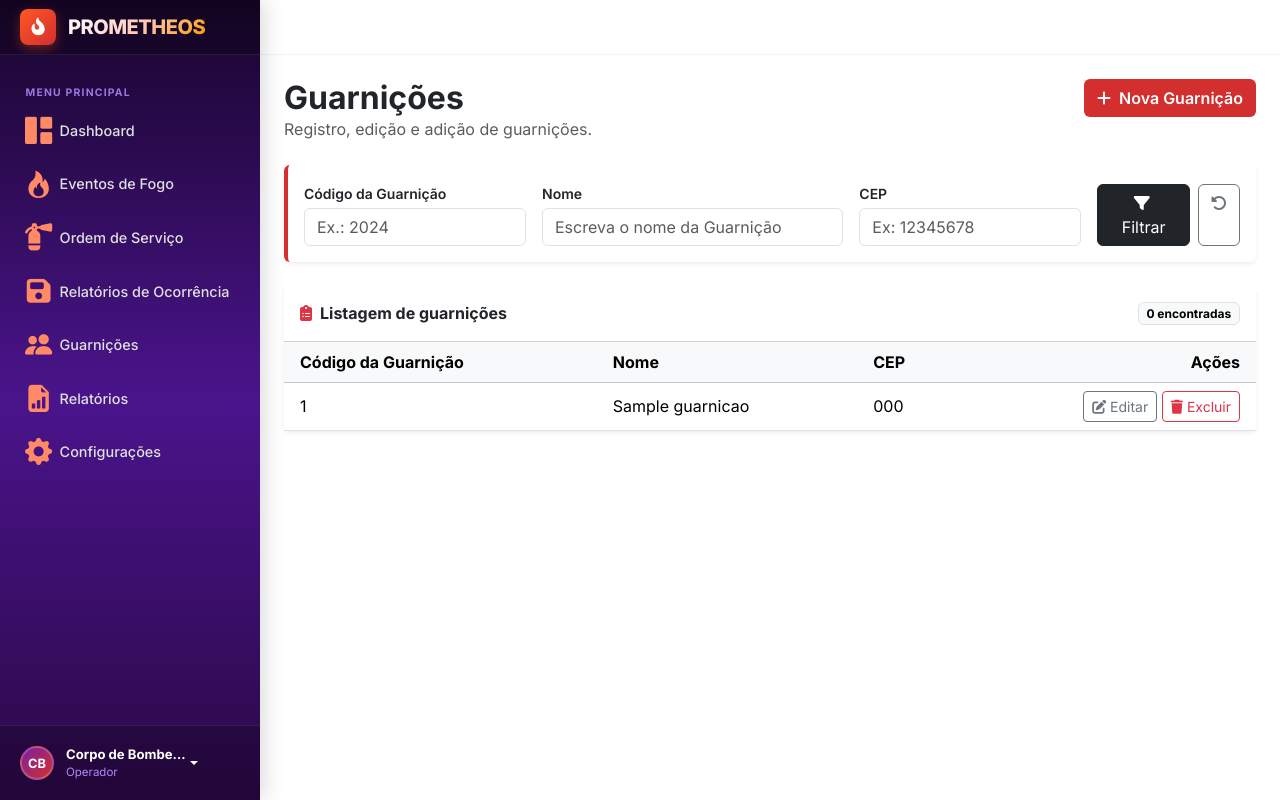
After one commit to JuanPFRocha/Prometheos, a Django app: page /guarnicoes in a window 1280 px wide. The commit adds this page. Run offline with Django 5.2, Linux system fonts and the light colour scheme; tables that the repository leaves empty hold one stand-in row (values such as "Sample post").

Commit message:
Feat: adiciona parcialmente as guarnições

```diff
--- a/evento_fogo/forms.py
+++ b/evento_fogo/forms.py
@@ -9,7 +9,7 @@ class EventoFogoForm(forms.ModelForm):
 
     def __init__(self, *args, **kwargs):
         super(EventoFogoForm, self).__init__(*args, **kwargs)
-        self.fields['id'].disabled = True
+        self.fields['id'].widget.attrs['placeholder'] = 'Número de segurança'
         self.fields['data_registro'].widget.attrs['placeholder'] = 'Ex: 26/10/2005 12:00'
         self.fields['descricao'].widget.attrs['placeholder'] = 'Preencha com detalhes do evento'
         self.fields['latitude'].widget.attrs['placeholder'] = 'Ex: 12.12312'
@@ -23,7 +23,7 @@ class OrdemServicoForm(forms.ModelForm):
 
     def __init__(self, *args, **kwargs):
         super(OrdemServicoForm, self).__init__(*args, **kwargs)
-        self.fields['id'].disabled = True
+        self.fields['id'].widget.attrs['placeholder'] = 'Número de segurança'
         self.fields['data_emissao'].widget.attrs['placeholder'] = 'Ex: 26/10/2005 12:00'
         campo = self.fields['id_evento_fogo']
 
@@ -46,7 +46,7 @@ class RelatorioOcorrenciaForm(forms.ModelForm):
 
     def __init__(self, *args, **kwargs):
         super(RelatorioOcorrenciaForm, self).__init__(*args, **kwargs)
-        self.fields['id'].disabled = True
+        self.fields['id'].widget.attrs['placeholder'] = 'Número de segurança'
         self.fields['data'].widget.attrs['placeholder'] = 'Ex: 16/09/2004'
         self.fields['descricao'].widget.attrs['placeholder'] = 'Digite a descrição do Relatório'
         campo = self.fields['id_os']
--- a/gestao/models.py
+++ b/gestao/models.py
@@ -1,4 +1,5 @@
 from django.db import models
+from django.core.validators import RegexValidator
 
 class Estatus(models.TextChoices):
     LIVRE = "LIVRE"
@@ -6,6 +7,7 @@ class Estatus(models.TextChoices):
 
 class Equipe(models.Model):
     id = models.IntegerField(primary_key=True)
+    codigo = models.IntegerField()
     estatus = models.CharField(choices=Estatus, default=Estatus.LIVRE)
     id_comandante = models.ForeignKey("usuario.Bombeiro", on_delete=models.PROTECT)
     def __str__(self):
@@ -13,8 +15,15 @@ class Equipe(models.Model):
 
 
 class Guarnicao(models.Model):
+    num_regex = RegexValidator(
+        regex=r'^\d+$',
+        message='Digite o CEP',
+        code='invalid_digits'
+    )
+
     id = models.IntegerField(primary_key=True)
+    codigo = models.IntegerField()
     nome = models.CharField(max_length=50)
-    endereco = models.CharField(max_length=100)
+    cep = models.CharField(max_length=8, validators=[num_regex])
     def __str__(self):
                 return f"ID: {self.id}"
--- a/gestao/urls.py
+++ b/gestao/urls.py
@@ -4,6 +4,8 @@ from evento_fogo import views as fogoViews
 
 urlpatterns = [
     path('', views.dashboard, name='dashboard'),
+    path('guarnicoes', views.guarnicao, name='guarnicao'),
+    path('guarnicoes/deletar/<id>', views.excluirGuarnicao, name='excluirGuarnicao'),
     path('eventoFogo/',fogoViews.eventoFogo, name='eventoFogo'),
     path('eventoFogo/deletar/<id>', fogoViews.excluirEventoFogo, name='excluirEventoFogo'),
     path('eventoFogo/adicionar', fogoViews.adicionaEventofogo, name='adicionaEventoFogo'),
--- a/gestao/views.py
+++ b/gestao/views.py
@@ -1,7 +1,8 @@
 from django.http import request
-from django.shortcuts import render
+from django.shortcuts import render, redirect
 from evento_fogo.models import EventoFogo, OrdemServico, Despacho
 from usuario.models import Bombeiro
+from gestao.models import Guarnicao
 
 def dashboard(request):
     qtd_evento_fogo = EventoFogo.objects.filter(estatus="ABERTO").count()
@@ -17,3 +18,33 @@ def dashboard(request):
     }
 
     return render(request, 'gestao/dashboard.html', contexto)
+
+def guarnicao(request):
+    guarnicoes = Guarnicao.objects.all().order_by("codigo")
+
+    filtros = {
+        "codigo" : request.GET.get("codigo", ""),
+        "nome" : request.GET.get("nome", ""),
+        "cep" : request.GET.get("cep", "")
+    }
+
+    if filtros["codigo"]:
+        guarnicoes = guarnicoes.filter(codigo=filtros["codigo"])
+
+    if filtros["nome"]:
+        guarnicoes = guarnicoes.filter(nome__icontains=filtros["nome"])
+
+    if filtros["cep"]:
+        guarnicoes = guarnicoes.filter(cep=filtros["cep"])
+
+    contexto = {
+        "guarnicoes" : guarnicoes,
+        "filtros" : filtros
+    }
+
+    return render(request, 'gestao/guarnicoes.html', contexto)
+
+def excluirGuarnicao(request, id=None):
+    guarnicao = Guarnicao.objects.get(pk=id)
+    guarnicao.delete()
+    return redirect('guarnicao')
--- a/templates/evento_fogo/ordemServico.html
+++ b/templates/evento_fogo/ordemServico.html
@@ -94,7 +94,7 @@
                         {# Troque o href abaixo pela rota de criar despacho quando ela existir #}
                         <a href="#" class="btn btn-sm btn-outline-success"
                            title="Criar despacho" aria-label="Criar despacho para a OS {{ ordem.id }}">
-                            <i class="fa-solid fa-floppy-disk"></i> Criar Relatório de Ocorrência
+                            <i class="fa-solid fa-floppy-disk"></i> Criar RO
                         </a>
                         <a href="{% url 'editaOrdemServico' ordem.pk %}" class="btn btn-sm btn-outline-secondary"
                            title="Editar" aria-label="Editar OS {{ ordem.id }}">
--- /dev/null
+++ b/templates/gestao/guarnicoes.html
@@ -0,0 +1,110 @@
+{% extends "layout.html" %}
+
+{% block title %}Ordens de Serviço · Prometheos{% endblock %}
+
+{% block content %}
+
+{# Cabeçalho da página + botão de criar #}
+<div class="d-flex flex-wrap align-items-start justify-content-between gap-3 mb-4">
+    <div>
+        <h1 class="h2 fw-bold mb-0">Guarnições</h1>
+        <p class="text-muted mb-0">Registro, edição e adição de guarnições.</p>
+    </div>
+    <a href="{% url 'adicionaRelatorioOcorrencia' %}" class="btn text-white fw-semibold" style="background-color: #D32F2F;">
+        <i class="fa-solid fa-plus me-1"></i> Nova Guarnição
+    </a>
+</div>
+
+{# Filtros #}
+<div class="card border-0 shadow-sm mb-4" style="border-left: 4px solid #D32F2F !important;">
+    <div class="card-body p-3">
+        <form method="get" class="row g-3 align-items-end">
+
+            <div class="col-12 col-md-3">
+                <label for="filtro-codigo" class="form-label small fw-semibold mb-1">Código da Guarnição</label>
+                <input type="text" class="form-control" id="filtro-codigo" name="codigo"
+                       placeholder="Ex.: 2024" value="{{ filtros.codigo }}">
+            </div>
+
+            <div class="col-12 col-md-4">
+                <label for="filtro-descricao" class="form-label small fw-semibold mb-1">Nome</label>
+                <input type="text" class="form-control" id="filtro-nome" name="nome"
+                       placeholder="Escreva o nome da Guarnição" value="{{ filtros.nome }}">
+            </div>
+
+            <div class="col-12 col-md-3">
+                <label for="filtro-cep" class="form-label small fw-semibold mb-1">CEP</label>
+                <input type="text" class="form-control" id="filtro-cep" name="cep"
+                        placeholder="Ex: 12345678" value="{{ filtros.cep }}">
+            </div>
+
+
+            <div class="col-12 col-md-2 d-flex gap-2">
+                <button type="submit" class="btn btn-dark w-100">
+                    <i class="fa-solid fa-filter me-1"></i> Filtrar
+                </button>
+                <a href="{% url 'guarnicao' %}" class="btn btn-outline-secondary" title="Limpar filtros" aria-label="Limpar filtros">
+                    <i class="fa-solid fa-rotate-left"></i>
+                </a>
+            </div>
+
+        </form>
+    </div>
+</div>
+
+{# Lista #}
+<div class="card border-0 shadow-sm">
+    <div class="card-header bg-white d-flex align-items-center justify-content-between py-3">
+        <h2 class="h6 fw-bold mb-0">
+            <i class="fa-solid fa-clipboard-list text-danger me-2"></i>Listagem de guarnições
+        </h2>
+        <span class="badge text-bg-light border">{{ ordens|length }} encontrada{{ ordens|length|pluralize }}</span>
+    </div>
+
+    <div class="table-responsive">
+        <table class="table table-hover align-middle mb-0">
+            <thead class="table-light">
+                <tr>
+                    <th scope="col" class="ps-3">Código da Guarnição</th>
+                    <th scope="col">Nome</th>
+                    <th scope="col">CEP</th>
+                    <th scope="col" class="text-end pe-3">Ações</th>
+                </tr>
+            </thead>
+            <tbody>
+                {% for guarnicao in guarnicoes %}
+                <tr>
+                    <td class="ps-3">{{ guarnicao.codigo }}</td>
+                    <td>{{ guarnicao.nome|truncatechars:40 }}</td>
+                    <td>{{ guarnicao.cep }}</td>
+
+                    <td class="text-end pe-3 text-nowrap">
+
+                        <a href="" class="btn btn-sm btn-outline-secondary"
+                           title="Editar" aria-label="Editar OS {{ relatorio.id }}">
+                            <i class="fa-solid fa-pen-to-square"></i> Editar
+                        </a>
+                        <a href="{% url 'excluirGuarnicao' guarnicao.id %}" class="btn btn-sm btn-outline-danger"
+                           onclick="return confirm('Excluir Guarnição?');"
+                           title="Excluir" aria-label="Excluir RO {{ relatorio.id }}">
+                            <i class="fa-solid fa-trash"></i> Excluir
+                        </a>
+                    </td>
+                </tr>
+                {% empty %}
+                <tr>
+                    <td colspan="4" class="text-center text-muted py-5">
+                        <i class="fa-regular fa-folder-open fs-3 d-block mb-2"></i>
+                        Nenhuma Guarnição encontrada.
+                        <div class="mt-2">
+                            <a href="" class="btn btn-sm btn-outline-danger">Registrar a primeira Guarnição</a>
+                        </div>
+                    </td>
+                </tr>
+                {% endfor %}
+            </tbody>
+        </table>
+    </div>
+</div>
+
+{% endblock %}
--- a/templates/layout.html
+++ b/templates/layout.html
@@ -358,9 +358,9 @@
                     <i class="fa-solid fa-floppy-disk"></i>
                     <span class="link-text">Relatórios de Ocorrência</span>
                 </a>
-                <a href="#" class="nav-item-link" title="Equipes">
+                <a href="{% url 'guarnicao' %}" class="nav-item-link" title="Equipes">
                     <i class="bi bi-people-fill"></i>
-                    <span class="link-text">Equipes e Brigadas</span>
+                    <span class="link-text">Guarnições</span>
                 </a>
                 <a href="#" class="nav-item-link" title="Relatórios">
                     <i class="bi bi-file-earmark-bar-graph-fill"></i>
```
Also changed, not shown: db.sqlite3, gestao/migrations/0003_remove_guarnicao_endereco_guarnicao_cep.py (added), gestao/migrations/0004_equipe_codigo_guarnicao_codigo.py (added), gestao/migrations/0005_alter_guarnicao_cep.py (added), gestao/migrations/0006_alter_guarnicao_cep.py (added).
